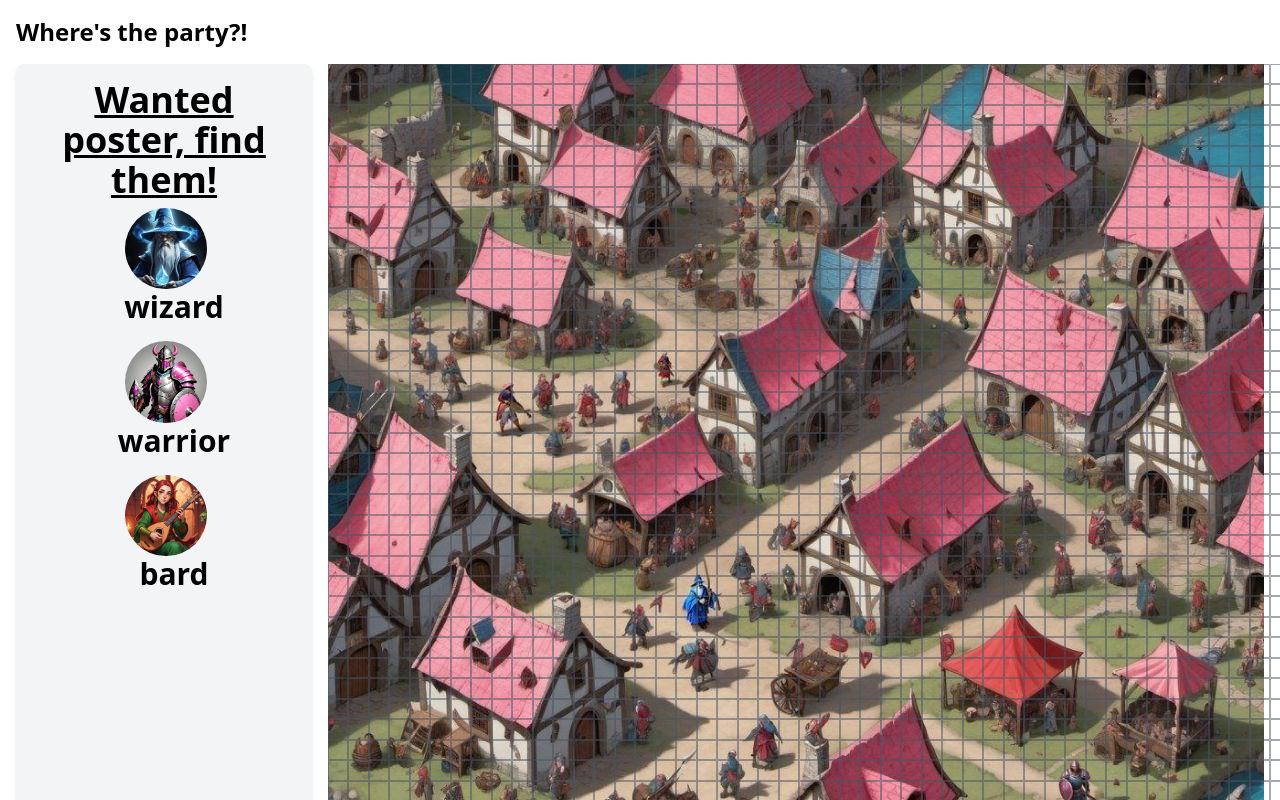
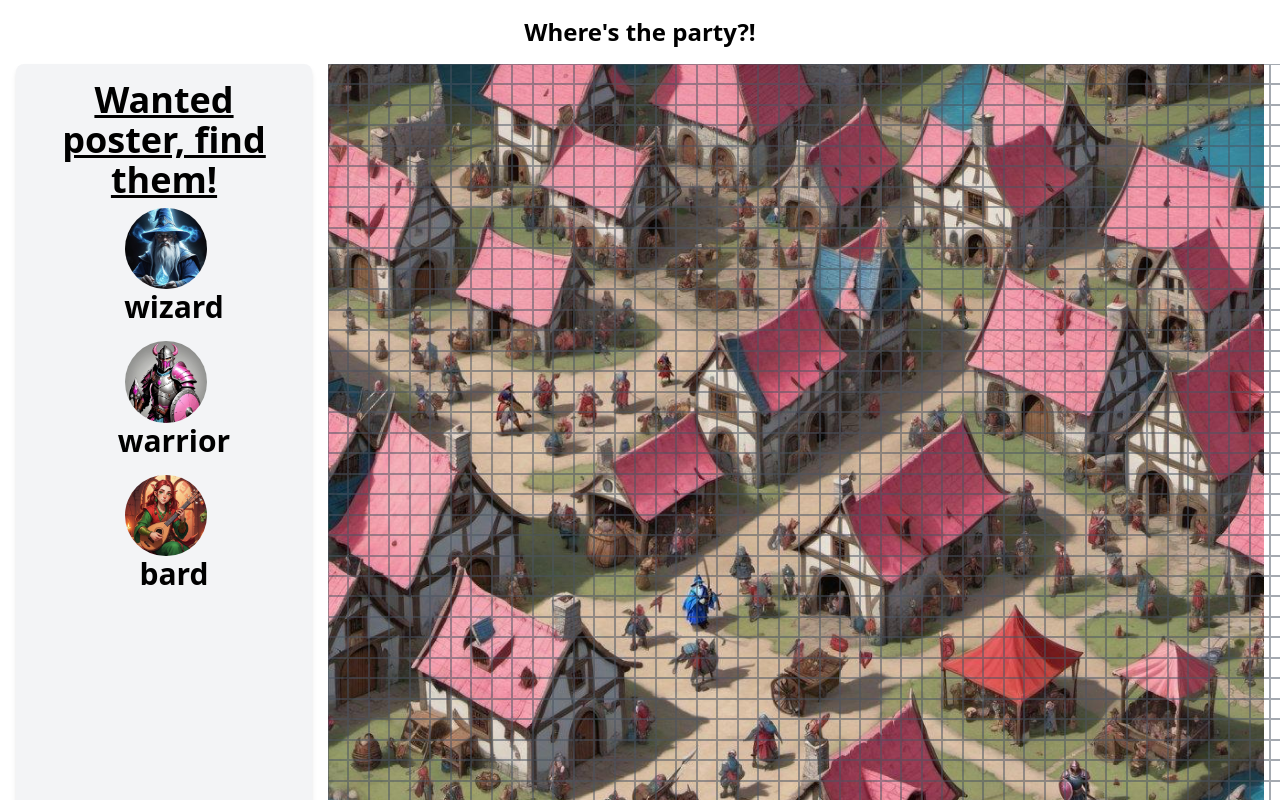
Before and after one commit to DanishKodeMonkey/wheres-the-party, a React (Vite) app: page / in a window 1280 px wide. Shown: the top 800 px of the page. Built offline with nearby package versions, Linux system fonts and the light colour scheme.

Commit message:
feat: add timer to app

```diff
--- a/src/App.jsx
+++ b/src/App.jsx
@@ -3,10 +3,17 @@ import Image from './components/Image';
 import HexGrid from './components/HexGrid';
 import { checkHit } from '../api';
 import Status from './components/Status';
+import Timer from './components/Timer';
 
 function App() {
     // State handling clicked coordinates
     const [hitCharacters, setHitCharacters] = useState([]);
+    const [isImageLoaded, setIsImageLoaded] = useState(false);
+
+    const handleImageLoad = () => {
+        setIsImageLoaded(true);
+        console.log('Image loaded');
+    };
 
     const handleCellClick = async (row, col) => {
         console.log('clicked: ', row, col);
@@ -23,13 +30,14 @@ function App() {
     };
 
     return (
-        <div className='App p-4'>
+        <div className='App p-4 text-center'>
             <h1 className='text-2xl font-bold mb-4'>Where's the party?!</h1>
-
+            {isImageLoaded && <Timer />}
             <div className='flex'>
                 <div className='w-1/4 pr-4'>
                     <Status />
                 </div>
+
                 <div
                     id='image-container'
                     className='relative w-3/4'
@@ -38,6 +46,7 @@ function App() {
                         src='/wherestheparty.png'
                         alt='Game image'
                         className='max-w-full max-h-full'
+                        onLoad={handleImageLoad}
                     />
                     <HexGrid
                         imageWidth={1024}
```
